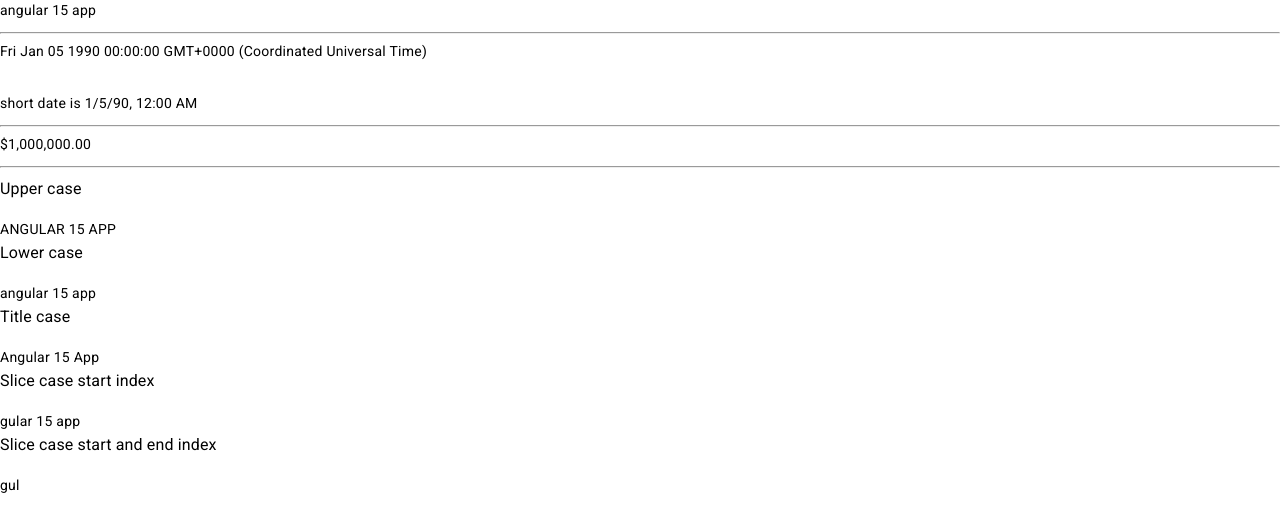
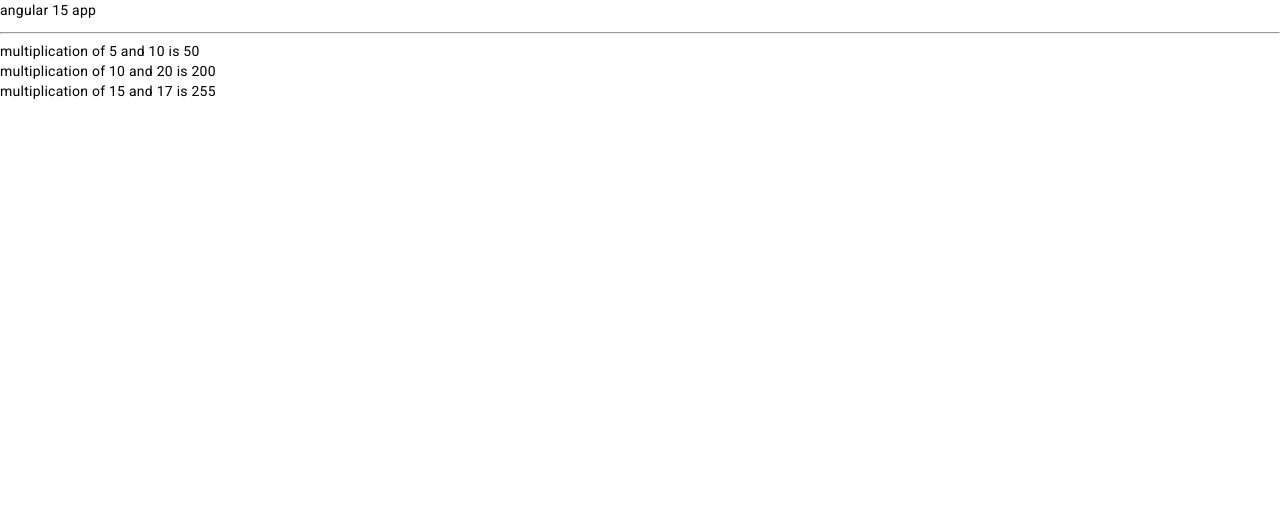
Before and after one commit to ahdianmirza/angular-practice, an Angular app: page / in a window 1280 px wide. Shown: the top 532 px of the page. Built offline with nearby package versions, Linux system fonts and the light colour scheme.

Commit message:
custom pipe

```diff
--- a/src/app/app.component.html
+++ b/src/app/app.component.html
@@ -2,15 +2,6 @@
 
 <hr>
 
-<p>{{ dob }}</p>
-<br>
-<p>short date is {{ dob | date : "short" : 'm/d/yy' }}</p>
-<hr>
-<p>{{ salary | currency : 'USD' : true}}</p>
-<hr>
-
-<h3>Upper case</h3> {{ title | uppercase }}
-<h3>Lower case</h3> {{ title | lowercase }}
-<h3>Title case</h3> {{ title | titlecase }}
-<h3>Slice case start index</h3> {{ title | slice: 2 }}
-<h3>Slice case start and end index</h3> {{ title | slice: 2 : 5 }}
+<div *ngFor="let num of numberArray">
+  multiplication of {{ num.num1 }} and {{ num.num2 }} is {{ num.num1 | multiplication : num.num2 }}
+</div>
--- a/src/app/app.component.ts
+++ b/src/app/app.component.ts
@@ -7,10 +7,22 @@ import { Component } from '@angular/core';
 })
 export class AppComponent {
   title: string = 'angular 15 app';
+  numberArray: any[] = [];
 
-  dob = new Date('01/05/1990');
-
-  salary = 1000000;
-
-  constructor() {}
+  constructor() {
+    this.numberArray = [
+      {
+        num1: 5,
+        num2: 10,
+      },
+      {
+        num1: 10,
+        num2: 20,
+      },
+      {
+        num1: 15,
+        num2: 17,
+      },
+    ];
+  }
 }
--- a/src/app/app.module.ts
+++ b/src/app/app.module.ts
@@ -10,9 +10,10 @@ import { MatListModule } from '@angular/material/list';
 import { MouseHoverDirective } from './directive/mouse-hover.directive';
 import { StudentStandAloneComponent } from './student-stand-alone/student-stand-alone.component';
 import {FormsModule} from '@angular/forms';
+import { MultiplicationPipe } from './multiplication.pipe';
 
 @NgModule({
-  declarations: [AppComponent, StudentComponent, TeacherComponent],
+  declarations: [AppComponent, StudentComponent, TeacherComponent, MultiplicationPipe],
   imports: [
     BrowserModule,
     AppRoutingModule,
--- /dev/null
+++ b/src/app/multiplication.pipe.ts
@@ -0,0 +1,12 @@
+import { Pipe, PipeTransform } from '@angular/core';
+
+@Pipe({
+  name: 'multiplication'
+})
+export class MultiplicationPipe implements PipeTransform {
+
+  transform(num1: number, num2: number): number {
+    return (num1 * num2);
+  }
+
+}
```
Also changed, not shown: 1 other file (tests, documents, lock files or other folders).
